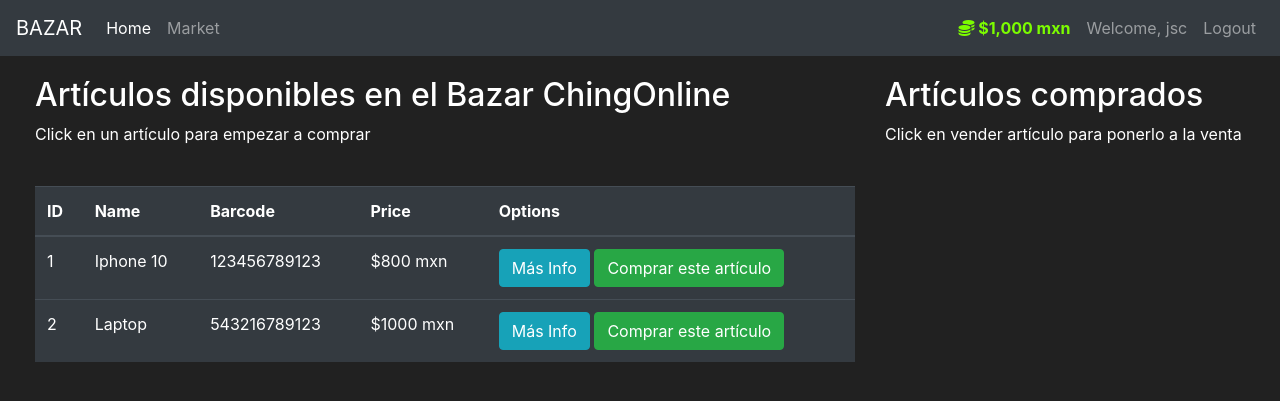
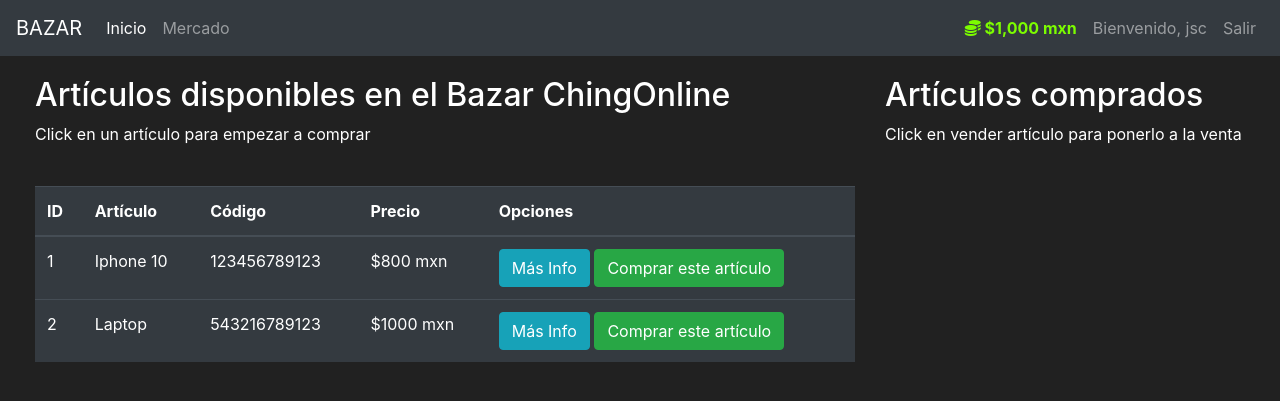
Before and after one commit to exxedridel/SanRoquePJ, a Flask app: page /market in a window 1280 px wide. Shown: the top 401 px of the page. Run offline with Flask 2, Linux system fonts and the light colour scheme; a user stored in the database is signed in; data comes from the database, SQL or seed files in the repository; both versions use the stored data as it was after the commit; some libraries are stand-ins or nearby versions.

Commit message:
Spanish translation and login image changed

```diff
--- a/market/forms.py
+++ b/market/forms.py
@@ -16,16 +16,16 @@ class RegisterForm(FlaskForm):
         if email_address:
             raise ValidationError('Email Address already exist! Please try a different email address')
 
-    username = StringField(label='User Name:', validators=[Length(min=2, max=30), DataRequired()])
-    email_address = StringField(label='Email Address:', validators=[Email(), DataRequired()])
-    password1 = PasswordField(label='Password:', validators=[Length(min=6), DataRequired()])
-    password2 = PasswordField(label='Confirm Password:', validators=[EqualTo('password1'), DataRequired()])
-    submit = SubmitField(label='Create Account')
+    username = StringField(label='Usuario:', validators=[Length(min=2, max=30), DataRequired()])
+    email_address = StringField(label='Correo electrónico:', validators=[Email(), DataRequired()])
+    password1 = PasswordField(label='Contraseña:', validators=[Length(min=6), DataRequired()])
+    password2 = PasswordField(label='Confirmar contraseña:', validators=[EqualTo('password1'), DataRequired()])
+    submit = SubmitField(label='Crear cuenta')
 
 class LoginForm(FlaskForm):
-    username = StringField(label='User Name:', validators=[DataRequired()])
-    password = PasswordField(label='Password:', validators=[DataRequired()])
-    submit = SubmitField(label='Sign in')
+    username = StringField(label='Usuario:', validators=[DataRequired()])
+    password = PasswordField(label='Contraseña:', validators=[DataRequired()])
+    submit = SubmitField(label='Iniciar sesión')
 
 class PurchaseItemForm(FlaskForm):
     submit = SubmitField(label='Comprar!')
--- a/market/routes.py
+++ b/market/routes.py
@@ -24,18 +24,18 @@ def market_page():
         if p_item_object:
             if current_user.can_purchase(p_item_object):
                 p_item_object.buy(current_user)
-                flash(f"Congratulations! You purchased {p_item_object.name} for ${p_item_object.price} mxn", category='success')
+                flash(f"!Felicidades! Compraste {p_item_object.name} por ${p_item_object.price} mxn", category='success')
             else:
-                flash(f"Unfortunately, you don't have enough money to purchase {p_item_object}", category='danger')
+                flash(f"No cuentas con los fondos suficientes para comprar {p_item_object}", category='danger')
         #Sell Item Logic
         sold_item = request.form.get('sold_item')
         s_item_object = Item.query.filter_by(name=sold_item).first()
         if s_item_object:
             if current_user.can_sell(s_item_object):
                 s_item_object.sell(current_user)
-                flash(f"Felicidades! vendiste tu {s_item_object.name} al Bazar por ${s_item_object.price} mxn", category='success')
+                flash(f"¡Felicidades! vendiste tu {s_item_object.name} al Bazar por ${s_item_object.price} mxn", category='success')
             else:
-                flash(f"F algo salio mal al tratar vender tu {s_item_object.name}", category='danger')
+                flash(f"Algo salio mal al tratar vender tu {s_item_object.name}", category='danger')
 
 
         return redirect(url_for('market_page'))
@@ -56,11 +56,11 @@ def register_page():
         db.session.add(user_to_create)
         db.session.commit()
         login_user(user_to_create)
-        flash(f"Account created successfully! You are now logged in as {user_to_create.username}", category='success')
+        flash(f"¡Cuenta creada satisfactoriamente! Has iniciado sesión como {user_to_create.username}", category='success')
         return redirect(url_for('market_page'))
     if form.errors != {}:  # If there are not errors from the validations
         for err_msg in form.errors.values():
-            flash(f'There was an error with creating a user: {err_msg}', category='danger')
+            flash(f'Hubo un error al crear el usuario: {err_msg}', category='danger')
 
     return render_template('register.html', form=form)
 
@@ -74,10 +74,10 @@ def login_page():
                 attempted_password=form.password.data
         ):
             login_user(attempted_user)
-            flash(f'Success! You are logged in as: {attempted_user.username}', category='success')
+            flash(f'Has iniciado sesión exitosamente como: {attempted_user.username}', category='success')
             return redirect(url_for('market_page'))
         else:
-            flash('Username and password not match! Please try again', category='danger')
+            flash('El usuario y la contraseña no coinciden, intenta de nuevo', category='danger')
 
     return render_template('login.html', form=form)
 
@@ -85,5 +85,5 @@ def login_page():
 @app.route('/logout')
 def logout_page():
     logout_user()
-    flash("You have been logged out!", category='info')
+    flash("Has salido de tu sesión", category='info')
     return redirect(url_for("home_page"))
--- a/market/templates/base.html
+++ b/market/templates/base.html
@@ -23,10 +23,10 @@
     <div class="collapse navbar-collapse" id="navbarNav">
         <ul class="navbar-nav mr-auto">
             <li class="nav-item active">
-                <a class="nav-link" href="{{ url_for('home_page') }}">Home <span class="sr-only">(current)</span></a>
+                <a class="nav-link" href="{{ url_for('home_page') }}">Inicio<span class="sr-only">(current)</span></a>
             </li>
             <li class="nav-item">
-                <a class="nav-link" href="{{ url_for('market_page') }}">Market</a>
+                <a class="nav-link" href="{{ url_for('market_page') }}">Mercado</a>
             </li>
         </ul>
         {% if current_user.is_authenticated %}
@@ -38,19 +38,19 @@
                 </a>
             </li>
             <li class="nav-item">
-                <a class="nav-link">Welcome, {{ current_user.username }}</a>
+                <a class="nav-link">Bienvenido, {{ current_user.username }}</a>
             </li>
             <li class="nav-item">
-                <a class="nav-link" href="{{ url_for('logout_page') }}">Logout</a>
+                <a class="nav-link" href="{{ url_for('logout_page') }}">Salir</a>
             </li>
         </ul>
         {% else %}
         <ul class="navbar-nav">
             <li class="nav-item">
-                <a class="nav-link" href="{{ url_for('login_page') }}">Login</a>
+                <a class="nav-link" href="{{ url_for('login_page') }}">Iniciar sesión</a>
             </li>
             <li class="nav-item">
-                <a class="nav-link" href="{{ url_for('register_page') }}">Register</a>
+                <a class="nav-link" href="{{ url_for('register_page') }}">Registrarse</a>
             </li>
         </ul>
         {% endif %}
--- a/market/templates/includes/items_modals.html
+++ b/market/templates/includes/items_modals.html
@@ -24,7 +24,7 @@
             </div>
             <div class="modal-footer">
                 <button type="button" class="btn btn-secondary"
-                        data-dismiss="modal">Close
+                        data-dismiss="modal">Cerrar
                 </button>
             </div>
         </div>
--- a/market/templates/market.html
+++ b/market/templates/market.html
@@ -14,10 +14,10 @@ Pagina del Bazar
             <tr>
                 <!-- Your Columns HERE -->
                 <th scope="col">ID</th>
-                <th scope="col">Name</th>
-                <th scope="col">Barcode</th>
-                <th scope="col">Price</th>
-                <th scope="col">Options</th>
+                <th scope="col">Artículo</th>
+                <th scope="col">Código</th>
+                <th scope="col">Precio</th>
+                <th scope="col">Opciones</th>
             </tr>
             </thead>
             <tbody>
```
Also changed, not shown: market/templates/login.html (+6 -6 lines), market/templates/register.html (+8 -8 lines), market/market.db.
